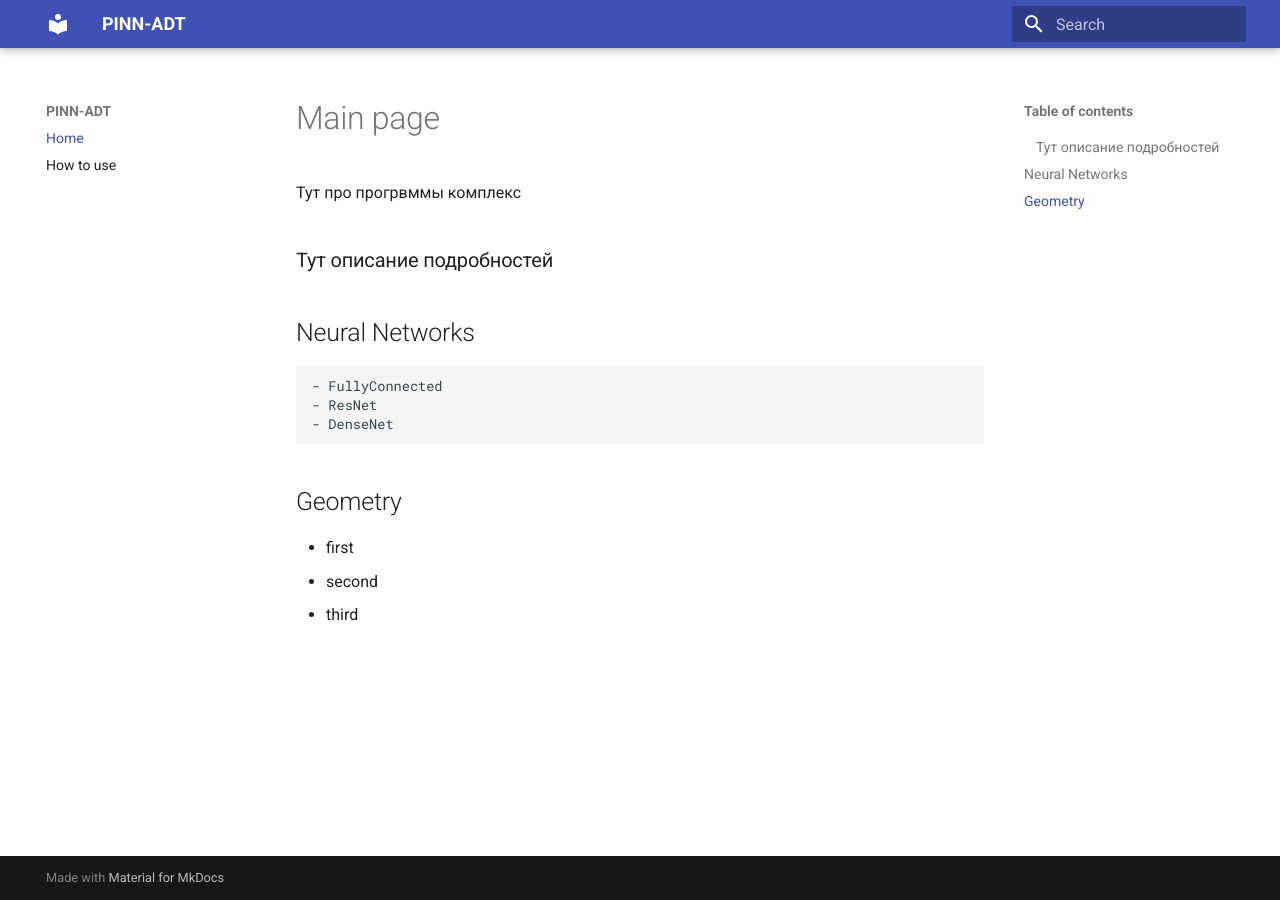
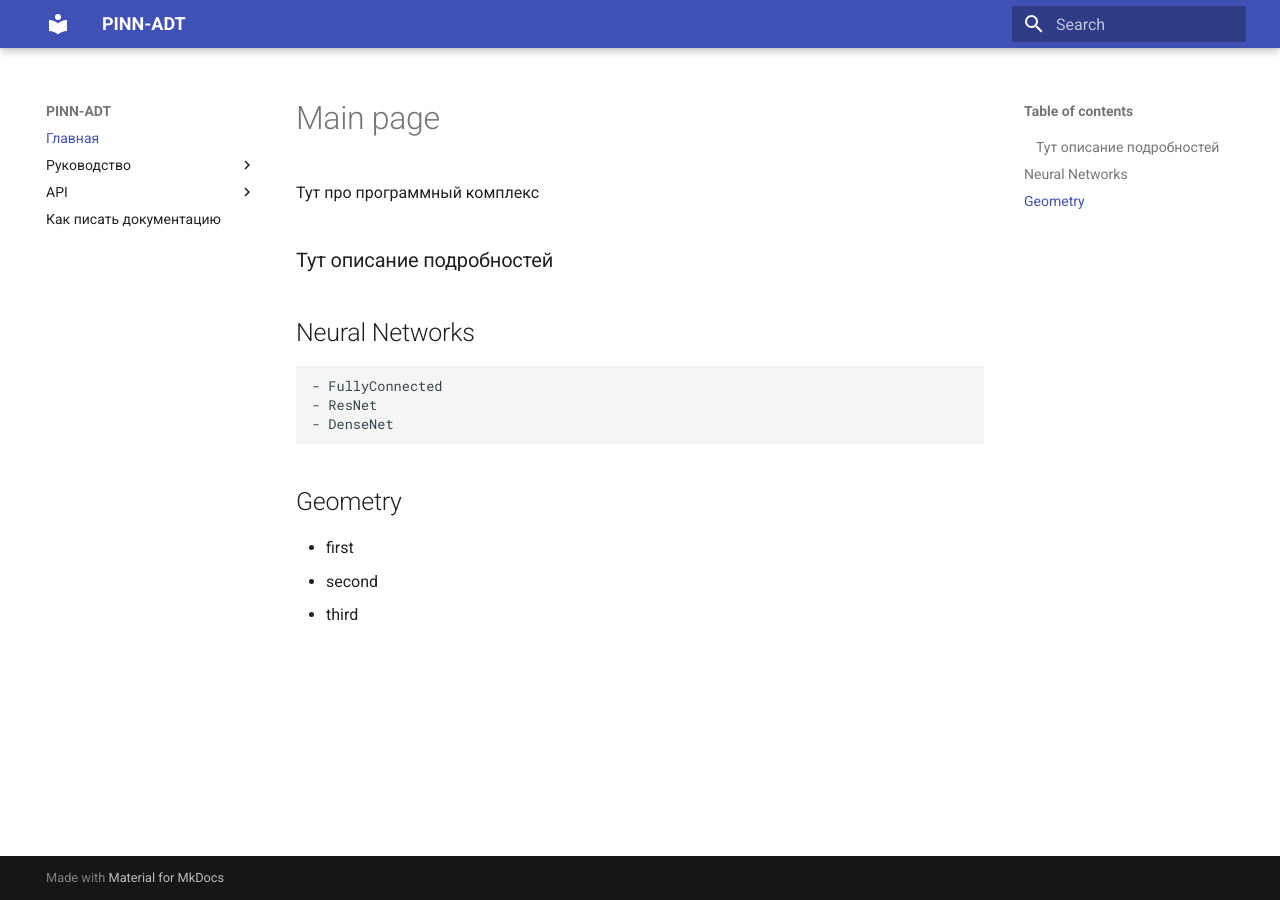
Before and after one commit to liskiran/pinn_docs, an MkDocs documentation site: the page built from docs/index.md, in a window 1280 px wide. Built offline with MkDocs 1.6.1 and Material for MkDocs 9.7.7, drawn with Linux system fonts in a browser that asks for light colours.

Commit message:
base structure

```diff
--- a/docs/index.md
+++ b/docs/index.md
@@ -1,6 +1,6 @@
 # Main page
 
-Тут про прогрвммы комплекс
+Тут про программный комплекс
 
 ##
 
--- a/mkdocs.yml
+++ b/mkdocs.yml
@@ -3,8 +3,19 @@ site_name: PINN-ADT
 hidden: "internal_endpoints.md"
 
 nav:
-  - Home: "index.md"
-  - How to use: "how_to_use.md"
+  - Главная: "index.md"
+  - Руководство:
+    - Начало работы: "guide/getting_started.md"
+  - API:
+    - PINN: "api/PINN.md"
+    - Neural Network: "api/neural_network.md"
+    - Callbacks: "api/callbacks.md"
+    - Problems: "api/problems.md"
+    - Ensemble: "api/ensemble.md"
+    - Generation: "api/generation.md"
+    - Geometry: "api/geometry.md"
+    - Trainer: "api/trainer.md"
+  - Как писать документацию: "how_to_use.md"
 
 theme:
   name: material
```
Also changed, not shown: docs/guide/getting_started.md (added, +2 -0 lines), docs/api/PINN.md (added), docs/api/callbacks.md (added), docs/api/ensemble.md (added), docs/api/generation.md (added), docs/api/geometry.md (added), docs/api/neural_network.md (added), docs/api/problems.md (added), docs/api/trainer.md (added), 1 other file.
